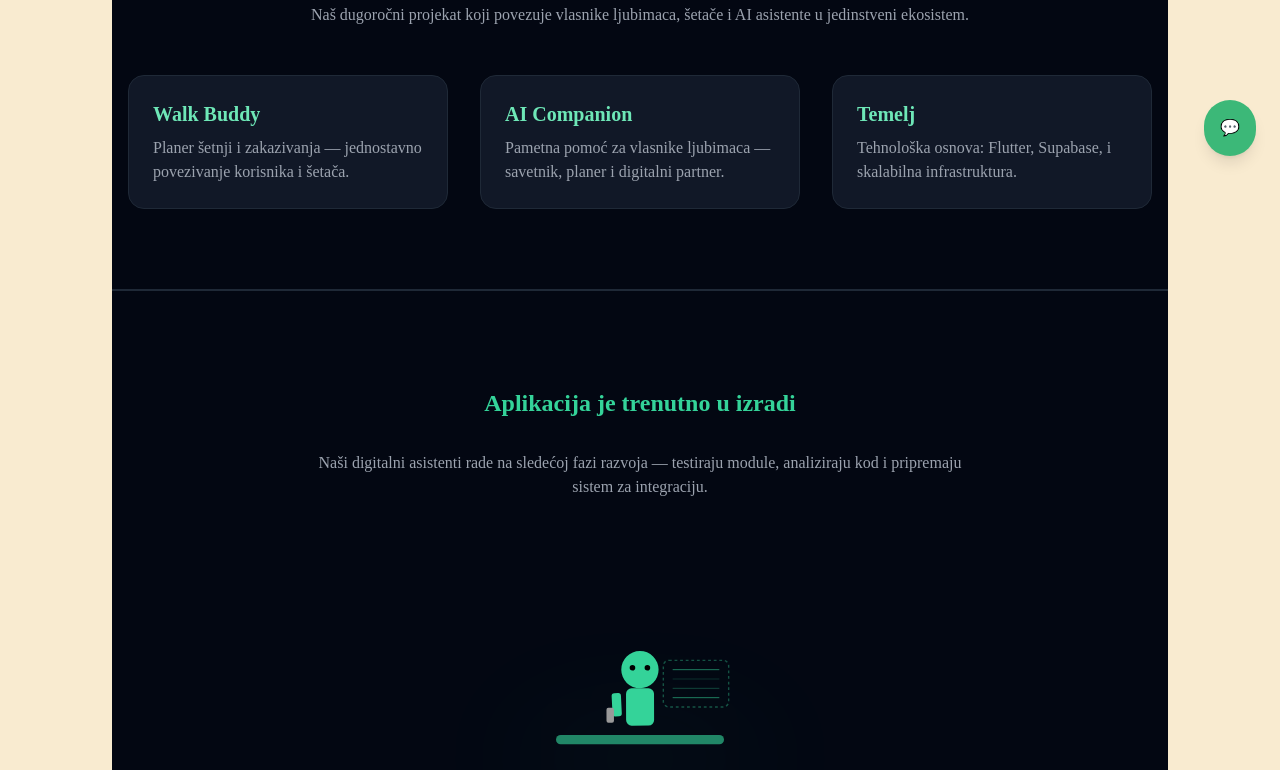
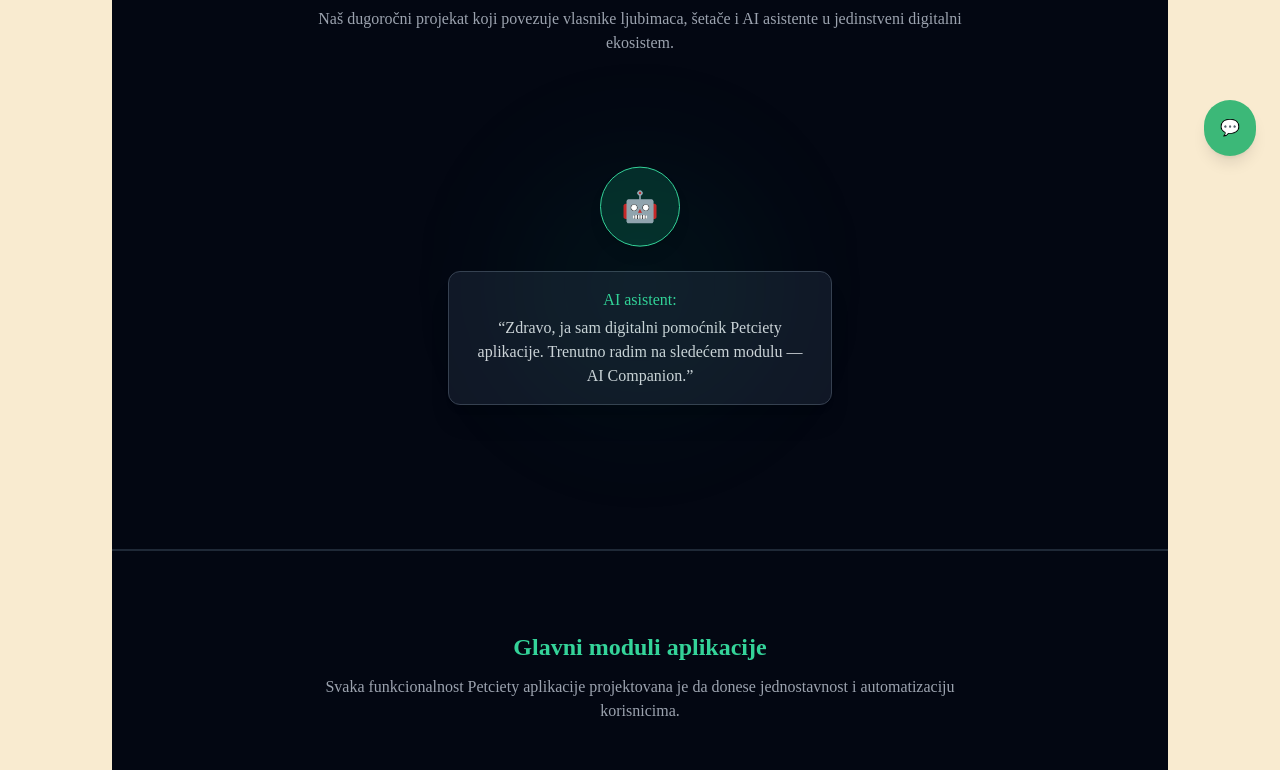
Before and after one commit to brankop87/petkovic-solutions-studio, a Next.js app: page / in a window 1280 px wide. Shown: the part 620-1390 px from the top of the page. Built offline with nearby package versions, Linux system fonts and the light colour scheme.

Commit message:
Update page.tsx

```diff
--- a/app/page.tsx
+++ b/app/page.tsx
@@ -7,7 +7,7 @@
 export default function HomePage() {
   return (
     <>
-      {/* HERO SEKCIJA */}
+      {/* 1️⃣ HERO SEKCIJA */}
       <section className="bg-gray-950 text-white py-24 px-4 border-b border-gray-800">
         <div className="max-w-5xl mx-auto flex flex-col items-center text-center gap-6">
           <h1 className="text-4xl md:text-6xl font-semibold tracking-tight">
@@ -36,16 +36,70 @@
         </div>
       </section>
 
-      {/* PETCIETY SEKCIJA */}
+      {/* 2️⃣ PETCIETY — APLIKACIJA U RAZVOJU */}
       <section className="bg-gray-950 text-white py-20 border-b border-gray-800 px-4">
-        <div className="max-w-6xl mx-auto space-y-12">
-          <div className="text-center space-y-3">
+        <div className="max-w-6xl mx-auto text-center space-y-12">
+          <div className="space-y-4">
             <h2 className="text-3xl font-semibold text-emerald-400">
               Petciety — aplikacija u razvoju
             </h2>
             <p className="text-gray-400 max-w-2xl mx-auto">
               Naš dugoročni projekat koji povezuje vlasnike ljubimaca, šetače i
-              AI asistente u jedinstveni ekosistem.
+              AI asistente u jedinstveni digitalni ekosistem.
+            </p>
+          </div>
+
+          {/* 💬 AI MINI BOT */}
+          <motion.div
+            initial={{ opacity: 0, y: 30 }}
+            whileInView={{ opacity: 1, y: 0 }}
+            transition={{ duration: 0.8 }}
+            viewport={{ once: true }}
+            className="relative flex flex-col items-center justify-center py-16"
+          >
+            {/* Svetlucava pozadina */}
+            <motion.div
+              className="absolute w-64 h-64 rounded-full bg-emerald-500/10 blur-3xl"
+              animate={{ opacity: [0.3, 0.6, 0.3], scale: [1, 1.05, 1] }}
+              transition={{ repeat: Infinity, duration: 4 }}
+            />
+
+            {/* Bot avatar */}
+            <motion.div
+              className="relative z-10 bg-emerald-500/20 border border-emerald-400 rounded-full w-20 h-20 flex items-center justify-center shadow-lg"
+              animate={{ y: [0, -6, 0] }}
+              transition={{ repeat: Infinity, duration: 3 }}
+            >
+              <span className="text-3xl">🤖</span>
+            </motion.div>
+
+            {/* Bot poruka */}
+            <motion.div
+              initial={{ opacity: 0 }}
+              whileInView={{ opacity: 1 }}
+              transition={{ delay: 0.5, duration: 1 }}
+              className="mt-6 text-gray-300 bg-gray-900 border border-gray-700 px-6 py-4 rounded-xl max-w-sm shadow-xl"
+            >
+              <p className="text-emerald-400 font-medium mb-1">AI asistent:</p>
+              <p>
+                “Zdravo, ja sam digitalni pomoćnik Petciety aplikacije. Trenutno
+                radim na sledećem modulu — AI Companion.”
+              </p>
+            </motion.div>
+          </motion.div>
+        </div>
+      </section>
+
+      {/* 3️⃣ MODULI PETCIETY APLIKACIJE */}
+      <section className="bg-gray-950 text-white py-20 border-t border-gray-800 px-4">
+        <div className="max-w-6xl mx-auto space-y-12">
+          <div className="text-center space-y-3">
+            <h2 className="text-2xl font-semibold text-emerald-400">
+              Glavni moduli aplikacije
+            </h2>
+            <p className="text-gray-400 max-w-2xl mx-auto">
+              Svaka funkcionalnost Petciety aplikacije projektovana je da donese
+              jednostavnost i automatizaciju korisnicima.
             </p>
           </div>
 
@@ -61,163 +115,26 @@
               },
               {
                 title: "Temelj",
-                desc: "Tehnološka osnova: Flutter, Supabase, i skalabilna infrastruktura.",
+                desc: "Tehnološka osnova: Flutter, Supabase i skalabilna infrastruktura.",
               },
             ].map((c) => (
-              <div
+              <motion.div
                 key={c.title}
-                className="rounded-2xl p-6 bg-gray-900 border border-gray-800 hover:border-emerald-400 hover:scale-[1.01] transition-transform duration-300"
+                whileHover={{ scale: 1.03 }}
+                transition={{ type: "spring", stiffness: 300 }}
+                className="rounded-2xl p-6 bg-gray-900 border border-gray-800 hover:border-emerald-400 transition"
               >
                 <h3 className="text-xl font-semibold text-emerald-300">
                   {c.title}
                 </h3>
                 <p className="text-gray-400 mt-2">{c.desc}</p>
-              </div>
+              </motion.div>
             ))}
           </div>
         </div>
       </section>
 
-      {/* ANIMIRANI DETALJ: AI LAB */}
-      <section className="bg-gray-950 text-white py-24 px-4 border-t border-gray-800">
-        <motion.div
-          className="max-w-5xl mx-auto text-center space-y-8"
-          initial={{ opacity: 0, y: 40 }}
-          whileInView={{ opacity: 1, y: 0 }}
-          transition={{ duration: 0.8, ease: "easeOut" }}
-          viewport={{ once: true, amount: 0.4 }}
-        >
-          <h2 className="text-2xl font-semibold text-emerald-400">
-            Aplikacija je trenutno u izradi
-          </h2>
-          <p className="text-gray-400 max-w-2xl mx-auto">
-            Naši digitalni asistenti rade na sledećoj fazi razvoja — testiraju
-            module, analiziraju kod i pripremaju sistem za integraciju.
-          </p>
-
-          <div className="relative flex justify-center items-center pt-12">
-            <motion.div
-              className="absolute bottom-0 w-60 h-10 bg-emerald-500/30 blur-3xl rounded-full"
-              animate={{ opacity: [0.2, 0.8, 0.3] }}
-              transition={{ repeat: Infinity, duration: 3 }}
-            />
-
-            {/* SVG scena */}
-            <svg
-              xmlns="http://www.w3.org/2000/svg"
-              viewBox="0 0 300 200"
-              className="w-[280px] h-[200px] text-emerald-400 relative z-10"
-            >
-              <motion.rect
-                x="60"
-                y="160"
-                width="180"
-                height="10"
-                rx="5"
-                fill="currentColor"
-                animate={{ opacity: [0.6, 0.9, 0.6] }}
-                transition={{ repeat: Infinity, duration: 3 }}
-              />
-
-              <motion.g
-                animate={{ rotate: [0, -3, 3, -3, 0] }}
-                transition={{ repeat: Infinity, duration: 6 }}
-              >
-                <circle cx="150" cy="90" r="20" fill="currentColor" />
-                <circle cx="142" cy="88" r="3" fill="#000" />
-                <circle cx="158" cy="88" r="3" fill="#000" />
-                <rect
-                  x="135"
-                  y="110"
-                  width="30"
-                  height="40"
-                  rx="6"
-                  fill="currentColor"
-                />
-                <motion.rect
-                  x="120"
-                  y="115"
-                  width="10"
-                  height="25"
-                  rx="3"
-                  fill="currentColor"
-                  animate={{ rotate: [0, 15, -10, 0] }}
-                  transition={{ repeat: Infinity, duration: 2 }}
-                  transform-origin="130 115"
-                />
-                <motion.rect
-                  x="114"
-                  y="135"
-                  width="8"
-                  height="16"
-                  rx="2"
-                  fill="#999"
-                  animate={{ y: [0, -5, 0] }}
-                  transition={{ repeat: Infinity, duration: 0.9 }}
-                />
-              </motion.g>
-
-              <motion.rect
-                x="175"
-                y="80"
-                width="70"
-                height="50"
-                rx="6"
-                fill="none"
-                stroke="currentColor"
-                strokeWidth="1.5"
-                strokeDasharray="3 3"
-                animate={{ opacity: [0.3, 0.8, 0.3] }}
-                transition={{ repeat: Infinity, duration: 2 }}
-              />
-
-              {[0, 1, 2, 3].map((i) => (
-                <motion.line
-                  key={i}
-                  x1="185"
-                  x2="235"
-                  y1={90 + i * 10}
-                  y2={90 + i * 10}
-                  stroke="currentColor"
-                  strokeWidth="1"
-                  animate={{ opacity: [0.2, 1, 0.2] }}
-                  transition={{
-                    repeat: Infinity,
-                    duration: 1.8,
-                    delay: i * 0.3,
-                  }}
-                />
-              ))}
-
-              <motion.rect
-                x="175"
-                y="80"
-                width="70"
-                height="50"
-                rx="6"
-                fill="url(#pulseGradient)"
-                animate={{ x: [-70, 300] }}
-                transition={{
-                  repeat: Infinity,
-                  duration: 1.5,
-                  delay: 3,
-                  repeatDelay: 4.5,
-                  ease: "easeInOut",
-                }}
-              />
-
-              <defs>
-                <linearGradient id="pulseGradient" x1="0" y1="0" x2="1" y2="0">
-                  <stop offset="0%" stopColor="transparent" />
-                  <stop offset="50%" stopColor="rgba(52,211,153,0.6)" />
-                  <stop offset="100%" stopColor="transparent" />
-                </linearGradient>
-              </defs>
-            </svg>
-          </div>
-        </motion.div>
-      </section>
-
+      {/* 4️⃣ CHATBOT */}
       <ChatbotWidget />
     </>
   );
```
